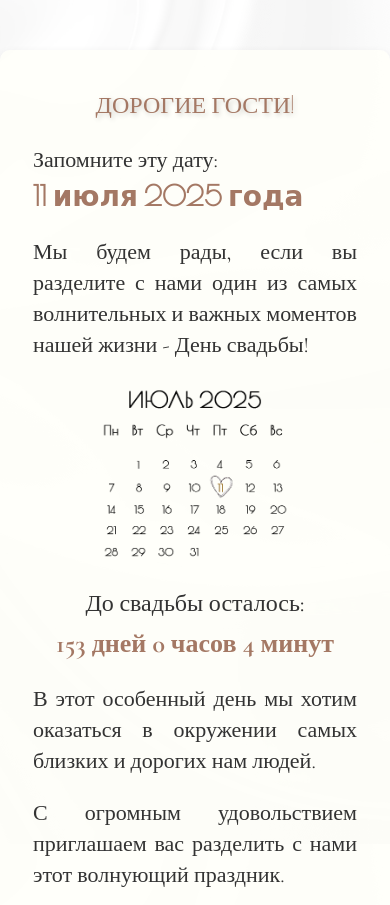
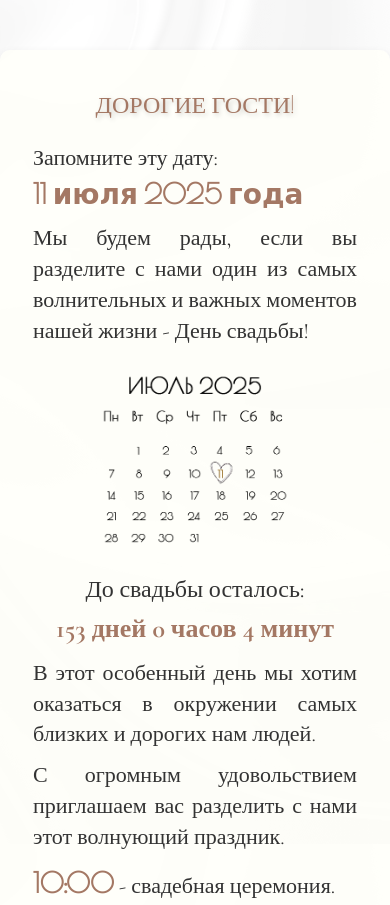
Before and after one commit to musicmtr/music.github.io, a plain HTML site: page index.html in a window 390 px wide. Shown: the top 905 px of the page. Drawn offline with nearby package versions, Linux system fonts and the light colour scheme.

Commit message:
новая версия календарь 9

```diff
--- a/styles.css
+++ b/styles.css
@@ -181,6 +181,15 @@ button:hover {
   margin-bottom: 50px;
 }
 
+/* Стиль для плавного появления текста */
+.fade-in {
+  opacity: 0; /* Начальная прозрачность */
+  transform: translateY(20px); /* Начальный сдвиг */
+  transition: opacity 1s cubic-bezier(0.2, 0.8, 0.2, 1), /* Плавный переход */
+              transform 1s cubic-bezier(0.2, 0.8, 0.2, 1);
+  margin: 15px 0; /* Добавляем отступы между абзацами */
+}
+
 /* Анимация появления сверху */
 .fade-in-top {
   opacity: 0;
@@ -320,5 +329,9 @@ input[type="radio"]:hover + label {
   .calendar-container {
     width: 200px; /* Уменьшаем размер контейнера */
     border-radius: 15px 0 0 15px; /* Пропорционально уменьшаем радиусы */
+  }
+
+  .fade-in {
+    margin: 10px 0; /* Уменьшаем отступы на мобильных устройствах */
+  }
 }
-}
```
